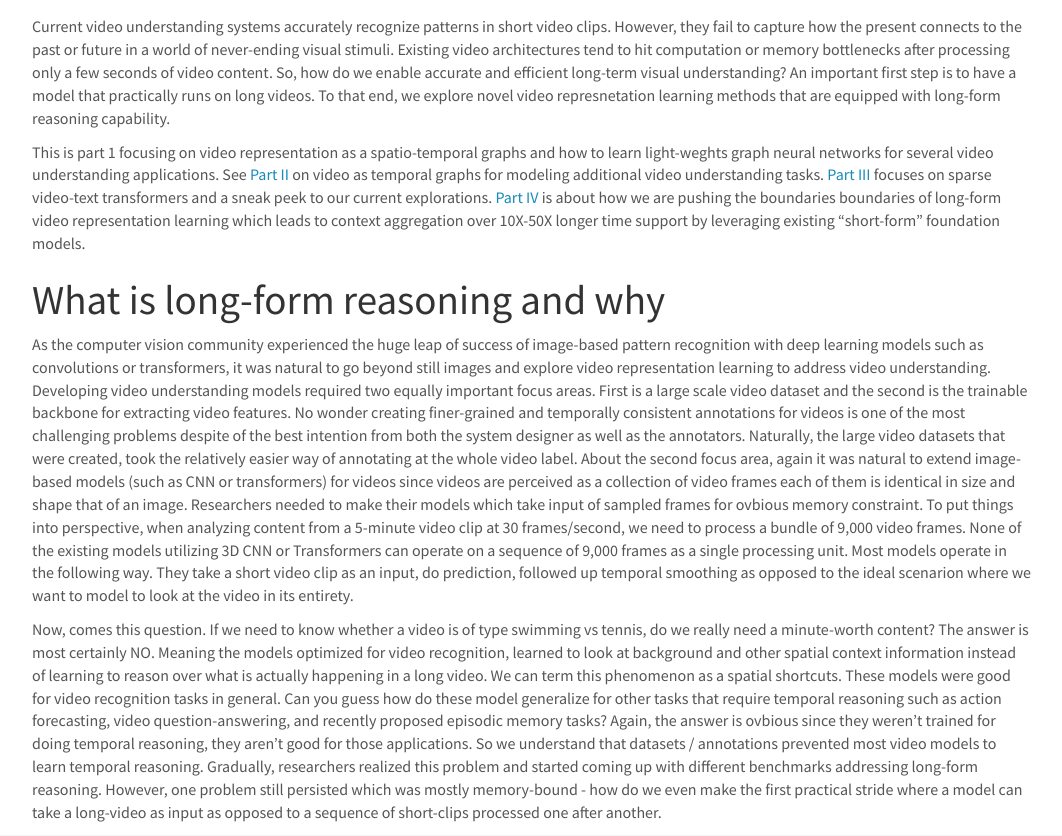
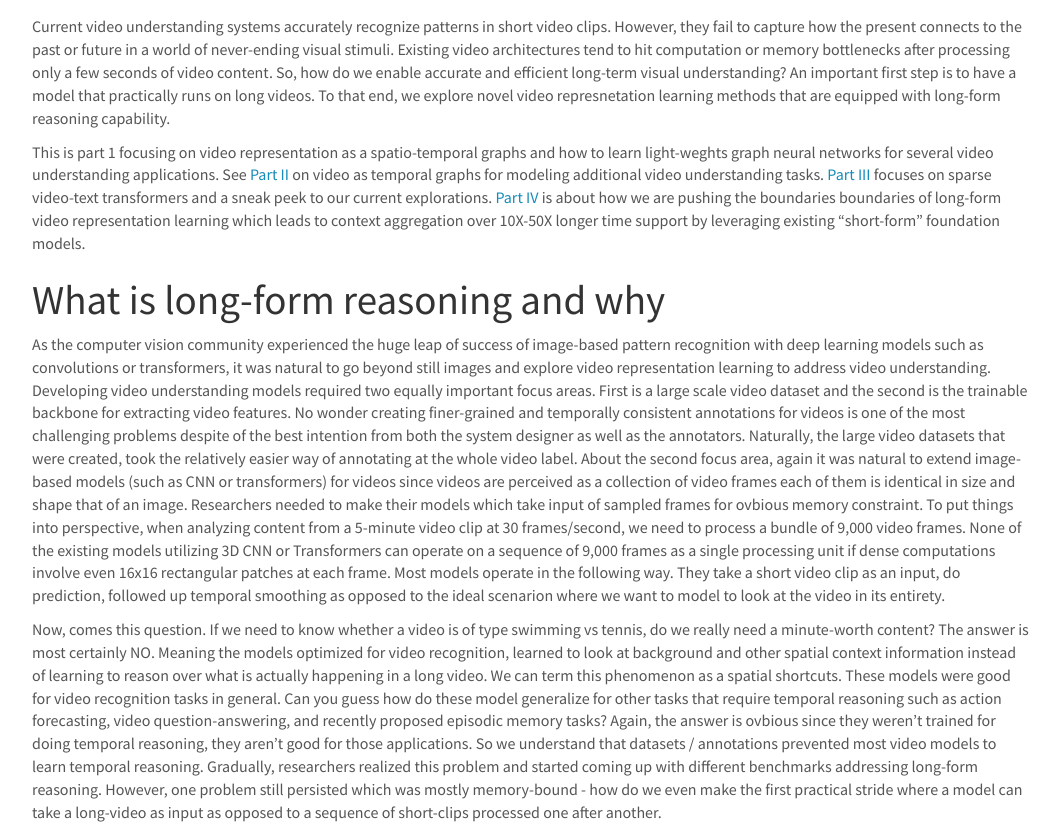
Before and after one commit to intelailabpage/intelailabpage.github.io, a Jekyll site: the page built from _posts/2024-04-16-longformvideoseries-part1.md, in a window 1280 px wide and 1400 px high, scrolled down 605 px. Shown: the part 80-916 px from the top of the window, without its empty margins (108-1170 px from the left). Built offline with Jekyll 4.4.1, drawn with Linux system fonts in a browser that asks for light colours; nearby versions of some CDN libraries; comment, search, counter and statistics services are not loaded; some of the changed text lies outside the part shown.

Commit message:
Update 2024-04-16-longformvideoseries-part1.md

```diff
--- a/_posts/2024-04-16-longformvideoseries-part1.md
+++ b/_posts/2024-04-16-longformvideoseries-part1.md
@@ -25,7 +25,12 @@ over 10X-50X longer time support by leveraging existing "short-form" foundation
 # What is long-form reasoning and why #
 
 As the computer vision community experienced the huge leap of success of image-based pattern recognition with deep learning models such as
-convolutions or transformers, it was natural to go beyond still images and explore video representation learning to address video understanding. Developing video understanding models required two equally important focus areas. First is a large scale video dataset and the second is the trainable backbone for extracting video features. No wonder creating finer-grained and temporally consistent annotations for videos is one of the most challenging problems despite of the best intention from both the system designer as well as the annotators. Naturally, the large video datasets that were created, took the relatively easier way of annotating at the whole video label. About the second focus area, again it was natural to extend image-based models (such as CNN or transformers) for videos since videos are perceived as a collection of video frames each of them is identical in size and shape that of an image. Researchers needed to make their models which take input of sampled frames for ovbious memory constraint. To put things into perspective, when analyzing content from a 5-minute video clip at 30 frames/second, we need to process a bundle of 9,000 video frames. None of the existing models utilizing 3D CNN or Transformers can operate on a sequence of 9,000 frames as a single processing unit.
+convolutions or transformers, it was natural to go beyond still images and explore video representation learning to address video understanding. Developing video understanding models required two equally important focus areas. First is a large scale video dataset and the second is the trainable backbone for extracting video features. No wonder creating finer-grained and temporally consistent annotations for videos is one of the most challenging problems despite of the best intention from both the system designer as well as the annotators. Naturally, the large video datasets that were created, took the relatively easier way of annotating at the whole video label. About the second focus area, again it was natural to extend image-based models (such as CNN or transformers) for videos since videos are perceived as a collection of video frames each of them is identical in size and shape that of an image. Researchers needed to make their models which take input of sampled frames for ovbious memory constraint. To put things into perspective, when analyzing content from a 5-minute video clip at 30 frames/second, we need to process a bundle of 9,000 video frames. None of the existing models utilizing 3D CNN or Transformers can operate on a sequence of 9,000 frames as a single processing unit if dense computations involve even 16x16 rectangular patches at each frame.
 Most models operate in the following way. They take a short video clip as an input, do prediction, followed up temporal smoothing as opposed to the ideal scenarion where we want to model to look at the video in its entirety.
 
 Now, comes this question. If we need to know whether a video is of type swimming vs tennis, do we really need a minute-worth content? The answer is most certainly NO. Meaning the models optimized for video recognition, learned to look at background and other spatial context information instead of learning to reason over what is actually happening in a long video. We can term this phenomenon as a spatial shortcuts. These models were good for video recognition tasks in general. Can you guess how do these model generalize for other tasks that require temporal reasoning such as action forecasting, video question-answering, and recently proposed episodic memory tasks? Again, the answer is ovbious since they weren't trained for doing temporal reasoning, they aren't good for those applications. So we understand that datasets / annotations prevented most video models to learn temporal reasoning. Gradually, researchers realized this problem and started coming up with different benchmarks addressing long-form reasoning. However, one problem still persisted which was mostly memory-bound - how do we even make the first practical stride where a model can take a long-video as input as opposed to a sequence of short-clips processed one after another.
+
+
+# Our approach of video as spatio-temporal graph #
+we propose a novel video representation method based on Spatio-Temporal Graphs Learning (SPELL) to equip it with long-term reasoning capability.
+![]({{ site.url }}{{ site.baseurl }}/images/respic/long-form-video.png){: style="width: 250px; float: left; margin: 0px 10px"}
```
